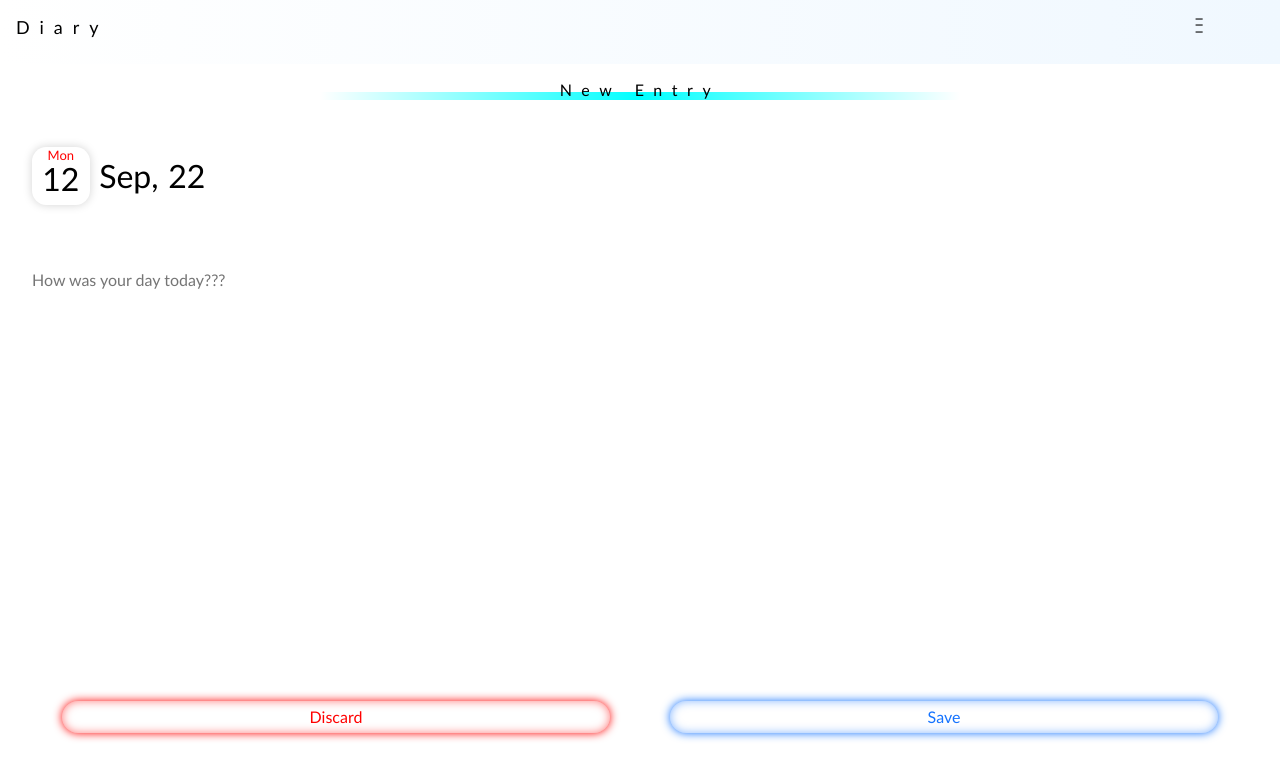
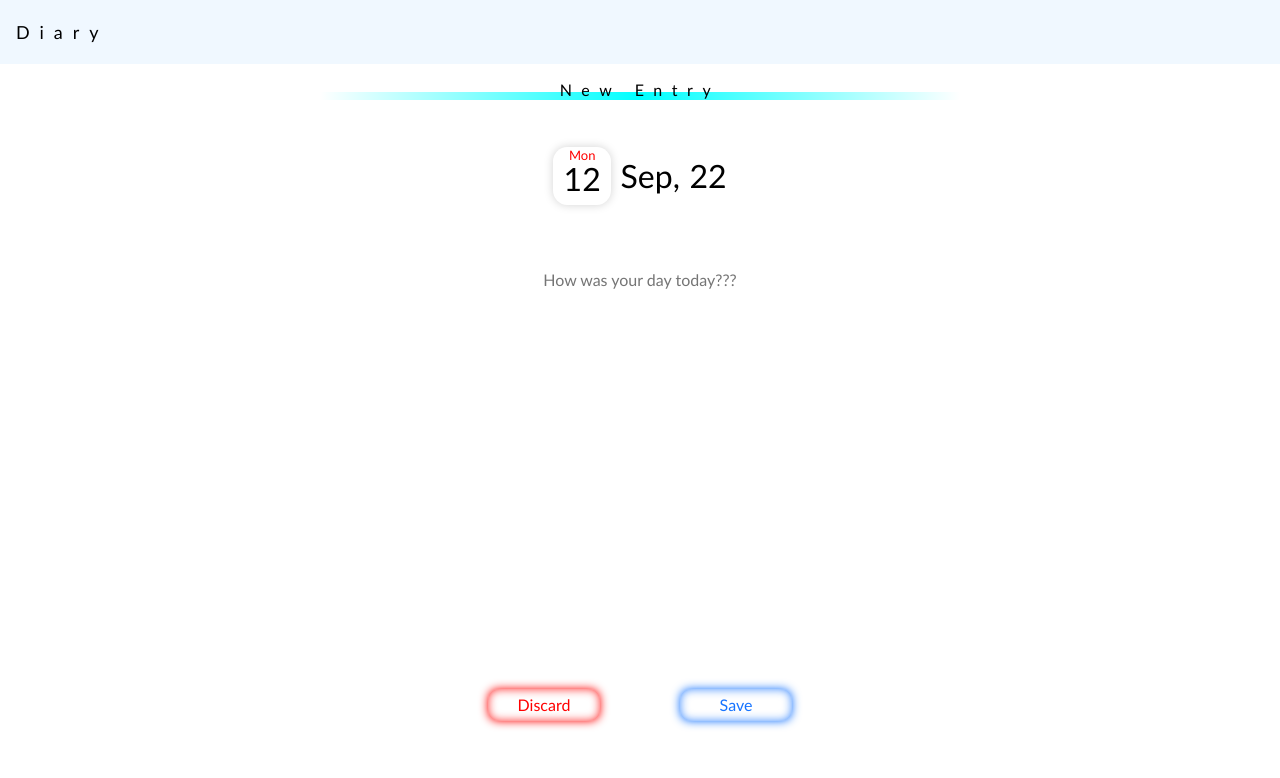
Before and after one commit to Rohan-Swain/crud-app, a React (Create React App) app: page /edit in a window 1280 px wide. Shown: the top 778 px of the page. Built offline with nearby package versions, Linux system fonts and the light colour scheme.

Commit message:
Responsive Layout: DONE

```diff
--- a/src/App.js
+++ b/src/App.js
@@ -1,4 +1,4 @@
-import React, { useState } from "react";
+import React, { useEffect, useState } from "react";
 import "./App.scss";
 import Edit from "./components/Pages/Edit";
 import Home from "./components/Pages/Home";
@@ -7,8 +7,13 @@ import { v4 as uuidV4 } from "uuid";
 import View from "./components/Pages/View";
 
 function App() {
-  const [entryArr, setEntryArr] = useState([]);
+  const initialState = JSON.parse(localStorage.getItem("entries")) || [];
+  const [entryArr, setEntryArr] = useState(initialState);
   const [view, setView] = useState(null);
+
+  useEffect(() => {
+    localStorage.setItem("entries", JSON.stringify(entryArr));
+  }, [entryArr]);
 
   const handleSave = (entry, date) => {
     setEntryArr([...entryArr, { id: uuidV4(), entry: entry, date: date }]);
@@ -39,7 +44,6 @@ function App() {
       <div className="app-wrapper">
         <div id="header">
           <span>Diary</span>
-          <div id="menu">_</div>
         </div>
         <BrowserRouter>
           <Routes>
--- a/src/App.scss
+++ b/src/App.scss
@@ -16,36 +16,16 @@ html, body, #root {
         height: 100%;
 
         #header {
-            background: linear-gradient(to left, aliceblue, white);
+            background-color: aliceblue;
             padding: 1em;
             display: flex;
-            justify-content: space-between;
+            align-items: center;
             height: 8%;
 
             span {
                 font-size: large;
                 letter-spacing: 10px;
             }
-
-            #menu {
-                font-size: large;
-                position: absolute;
-                top: 0.65%;
-                right: 6%;
-            }
-
-            #menu::before {
-                content: '_';
-                position: absolute;
-                bottom: 30%;
-            }
-
-            #menu::after {
-                content: '_';
-                position: absolute;
-                top: 30%;
-                left: 0;
-            }
         }
     }
 }
--- /dev/null
+++ b/src/components/CalenderData/index.js
@@ -0,0 +1,17 @@
+import React from "react";
+import "./index.scss";
+
+function CalenderData({ day, date, month, year }) {
+  return (
+    <div id="calenderData">
+      <div id="day-date">
+        <span id="date">{date}</span>
+        <span id="day">{day}</span>
+      </div>
+      <span id="month">{month},</span>
+      <span id="year">{year}</span>
+    </div>
+  );
+}
+
+export default CalenderData;
--- /dev/null
+++ b/src/components/CalenderData/index.scss
@@ -0,0 +1,36 @@
+#calenderData {
+    margin: 2em;
+    display: flex;
+
+    #day-date {
+        position: relative;
+        display: flex;
+        flex-direction: column;
+        justify-content: center;
+        align-items: center;
+        width: 1.8em;
+        height: 1.8em;
+        border-radius: 25%;
+        box-shadow: 0px 0px 10px lightgray;
+        font-size: 2em;
+
+        #day {
+            position: absolute;
+            top: 0;
+            font-size: small;
+            color: red;
+        }
+
+        #date {
+            margin-top: 0.2em;
+        }
+    }
+
+    #month, #year {
+        margin-left: 0.3em;
+        height: 1.5em;
+        font-size: 2em;
+        display: flex;
+        align-items: flex-end;
+    }
+}
--- a/src/components/EntryBox/index.js
+++ b/src/components/EntryBox/index.js
@@ -18,14 +18,14 @@ function EntryBox({ arrIndex, id, date, entry, viewId }) {
           id="value"
           className={`${arrIndex % 2 !== 0 ? "evenMonthIndex" : ""}`}
         >
-          <span id="month">{ArrayObj().monthArr[date.month]}</span>
+          <span id="view_month">{ArrayObj().monthArr[date.month]}</span>
         </div>
-        <div
+        <span
           id="displayEntry"
           className={`${arrIndex % 2 !== 0 ? "evenDisplayIndex" : ""}`}
         >
           {entry}
-        </div>
+        </span>
       </Link>
     </div>
   );
--- a/src/components/EntryBox/index.scss
+++ b/src/components/EntryBox/index.scss
@@ -41,7 +41,7 @@
         z-index: -1;
         border-radius: 5px;
 
-        #month {
+        #view_month {
             margin-left: 2.8em;
             color: white;
             font-size: 2em !important;
@@ -75,7 +75,7 @@
 .evenMonthIndex {
     justify-content: flex-end !important;
 
-    #month {
+    #view_month {
         margin-right: 2.8em;
     }
 }
@@ -83,3 +83,21 @@
 .evenDisplayIndex {
     left: 5%;
 }
+
+@media (max-width: 360px) {
+    #displayEntry {
+        display: none;
+    }
+}
+
+@media (min-width: 700px) {
+    #view_month {
+        margin-left: 4em !important;
+    }
+
+    .evenMonthIndex {
+        #view_month {
+            margin-right: 4em !important;
+        }
+    }
+}
--- a/src/components/Pages/Edit/index.scss
+++ b/src/components/Pages/Edit/index.scss
@@ -1,6 +1,11 @@
 #editPage {
     display: flex;
     flex-direction: column;
+    align-items: center;
+
+    @media(max-width: 450px) {
+        align-items: unset;
+    }
 
     #heading {
         width: 100%;
@@ -21,50 +26,18 @@
         bottom: 30%;
     }
 
-    #calenderData {
-        margin: 2em;
-        display: flex;
-
-        #day-date {
-            position: relative;
-            display: flex;
-            flex-direction: column;
-            justify-content: center;
-            align-items: center;
-            width: 1.8em;
-            height: 1.8em;
-            border-radius: 25%;
-            box-shadow: 0px 0px 10px lightgray;
-            font-size: 2em;
-
-            #day {
-                position: absolute;
-                top: 0;
-                font-size: small;
-                color: red;
-            }
-
-            #date {
-                margin-top: 0.2em;
-            }
-        }
-
-        #month, #year {
-            margin-left: 0.3em;
-            height: 1.5em;
-            font-size: 2em;
-            display: flex;
-            align-items: flex-end;
-        }
-    }
-
     #dataField {
+        width: 85%;
         margin: 2em 2em 0em 2em;
         resize: none;
-        min-height: 52vh;
+        min-height: 50vh;
         line-height: 1.4em;
         font-size: 1em;
         border: none;
+
+        &::placeholder {
+            text-align: center;
+        }
 
         &:focus {
             outline: none;
@@ -72,42 +45,52 @@
     }
 
     #buttonDiv {
-        margin: 1em 2em;
+        width: 100%;
+        padding: 0 10%;
         height: 2em;
+        margin-top: 20px;
         display: flex;
         justify-content: space-around;
+        align-items: center;
+
+        @media(max-width: 450px) {
+            width: unset;
+        }
 
         .btn {
+            height: 100%;
+            width: 7em;
             display: flex;
             justify-content: center;
             align-items: center;
-            width: 45%;
-            border: none;
-            color: white;
-            border-radius: 20px;
             text-decoration: none;
+            border-radius: 10px;
         }
 
         .btn-discard {
+            box-shadow: 0px 0px 10px red, 0px 0px 10px rgba(red, 0.8) inset;
             color: red;
-            box-shadow: 0px 0px 10px red, 0px 0px 10px rgba(red, 0.5) inset;
 
             &:focus {
+                color: white;
                 background-color: red;
-                color: white;
-                box-shadow: 0px 0px 10px red;
             }
         }
 
         .btn-save {
+            box-shadow: 0px 0px 10px #1573ff, 0px 0px 10px rgba(#1573ff, 0.8) inset;
             color: #1573ff;
-            box-shadow: 0px 0px 10px #1573ff, 0px 0px 10px rgba(#1573ff, 0.5) inset;
 
             &:focus {
                 background-color: #1573ff;
                 color: white;
-                box-shadow: 0px 0px 10px #1573ff;
             }
         }
     }
 }
+
+@media (min-width: 600px) {
+    #buttonDiv {
+        width: 50% !important;
+    }
+}
--- a/src/components/Pages/View/index.js
+++ b/src/components/Pages/View/index.js
@@ -2,6 +2,7 @@ import React from "react";
 import { Link } from "react-router-dom";
 import "./index.scss";
 import ArrayObj from "../../ArrayObj";
+import CalenderData from "../../CalenderData";
 
 function View({ obj, handleDelete, setView }) {
   return (
@@ -10,14 +11,12 @@ function View({ obj, handleDelete, setView }) {
         <Link to={"/"} className="back-button" onClick={() => setView(null)}>
           {"<"}
         </Link>
-        <div id="calenderData">
-          <div id="day-date">
-            <span id="day">{ArrayObj().dayArr[obj[0].date.day]}</span>
-            <span id="date">{obj[0].date.date}</span>
-          </div>
-          <span id="month">{ArrayObj().monthArr[obj[0].date.month]},</span>
-          <span id="year">{obj[0].date.year}</span>
-        </div>
+        <CalenderData
+          day={ArrayObj().dayArr[obj[0].date.day]}
+          date={obj[0].date.date}
+          month={ArrayObj().monthArr[obj[0].date.month]}
+          year={obj[0].date.year}
+        />
       </div>
       <textarea id="dataField" type={"text"} value={obj[0].entry} readOnly />
       <div id="buttonDiv">
--- a/src/components/Pages/View/index.scss
+++ b/src/components/Pages/View/index.scss
@@ -8,6 +8,9 @@
 
     #headingWrapper {
         position: relative;
+        display: flex;
+        justify-content: center;
+        align-items: center;
         width: 100%;
 
         .back-button {
@@ -17,54 +20,16 @@
             font-size: 2em;
             text-decoration: none;
         }
-
-        #calenderData {
-            display: flex;
-            align-items: center;
-            margin: 1em;
-            justify-content: center;
-            width: 80%;
-
-            #day-date {
-                margin-right: 1em;
-                width: 4.5em;
-                height: 4.5em;
-                display: flex;
-                flex-direction: column;
-                align-items: center;
-                justify-content: center;
-                box-shadow: 0px 0px 10px lightgrey;
-                border-radius: 20px;
-
-                #day {
-                    color: red;
-                }
-
-                #date {
-                    font-size: 2.5em;
-                }
-            }
-
-            #month {
-                font-size: 2em;
-            }
-
-            #year {
-                margin-left: 0.2em;
-                font-size: 2em;
-            }
-        }
     }
 
     #dataField {
-        width: 80%;
+        width: 85%;
         margin: 1em 2em 0em 2em;
         resize: none;
-        height: 62vh !important;
+        height: 60vh !important;
         line-height: 1.4em;
         font-size: 1em;
         border: none;
-        padding-right: 1.5em;
 
         &:focus {
             outline: none;
@@ -73,7 +38,7 @@
 
     #buttonDiv {
         width: 80%;
-        height: 2.5em;
+        height: 2em;
         display: flex;
         justify-content: space-around;
         align-items: center;
@@ -84,7 +49,6 @@
             display: flex;
             justify-content: center;
             align-items: center;
-            color: white;
             text-decoration: none;
             border-radius: 10px;
             margin-top: 3em;
@@ -106,6 +70,7 @@
 
             &:focus {
                 background-color: yellow;
+                color: white;
             }
         }
     }
```
